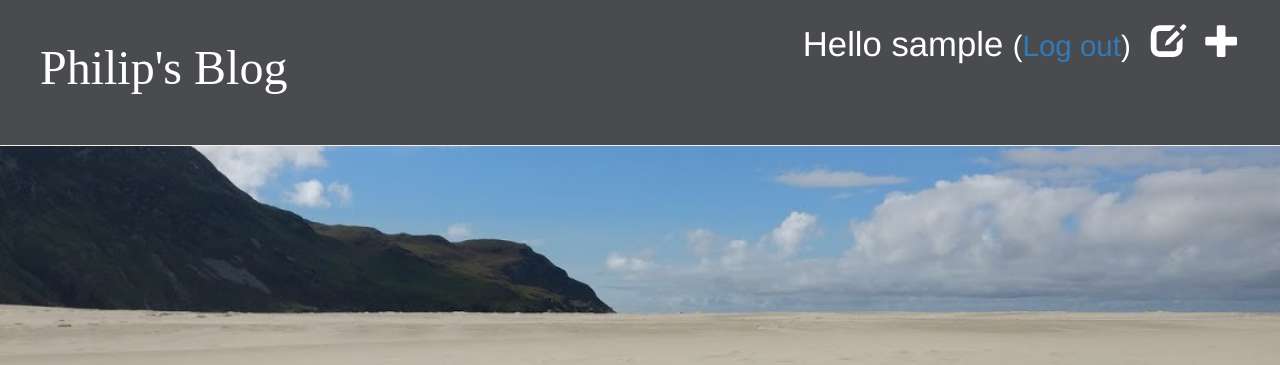
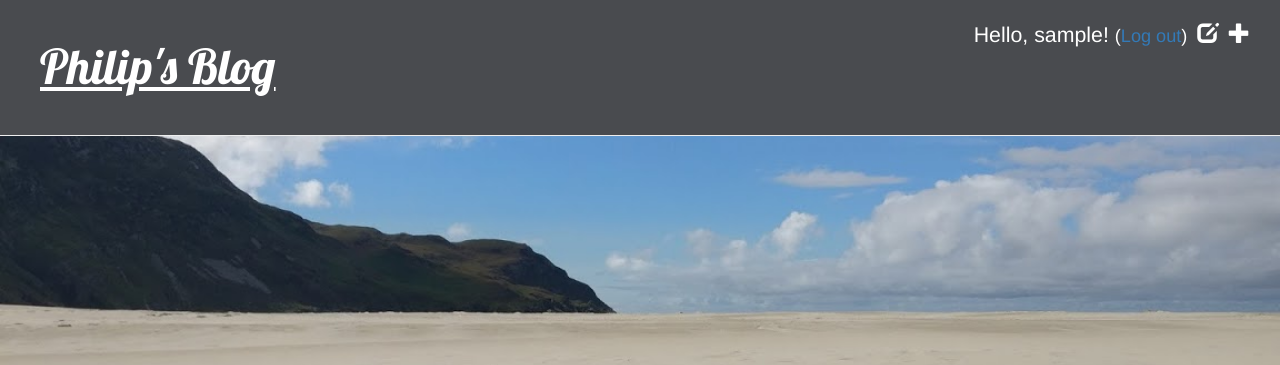
Before and after one commit to PhilipBoyle/philips-blog, a Django app: page / in a window 1280 px wide. Shown: the top 365 px of the page. Run offline with Django 3.2, Linux system fonts and the light colour scheme; the visitor is signed in with stand-in values (Sample User, id 1); data that the repository does not hold is empty; some libraries are stand-ins or nearby versions.

Commit message:
final touches, hopefully

```diff
--- a/blog/static/css/blog.css
+++ b/blog/static/css/blog.css
@@ -1,8 +1,3 @@
-
-h1 a, h2 a {
-    color: #000000;
-    font-family: Ariel;
-}
 
 hr { border-top: 2px solid black;}
 
@@ -15,20 +10,38 @@ body {
 .page-header {
     background-color: #494b4f;
     margin-top: 0;
-    padding: 20px 20px 40px 40px;
+    padding: 20px 20px 30px 40px;
+    position: fixed;
+    width: 100%;
+    top: 0px;
+    z-index:1;
 }
 .page-header h1, .page-header h1 a, .page-header h1 a:visited, .page-header h1 a:active {
 
     color: #ffffff;
     font-size: 36pt;
-    text-decoration: none;
+    text-decoration: underline;
 }
+
+
+h1 a {
+    color: #000000;
+    font-family: 'Lobster';
+}
+
+h2, h3, h4 {
+    font-family: 'Ariel';
+    color: #FFFFFF;
+}
+
 .content {
+
     margin-left: 40px;
+    margin-top: 150px;
+    z-index:1;
 }
-h1, h2, h3, h4 {
-    font-family: 'Lobster', cursive;
-}
+
+
 .date {
     color: #828282;
 }
@@ -41,8 +54,8 @@ h1, h2, h3, h4 {
 .top-menu, .top-menu:hover, .top-menu:visited {
     color: #ffffff;
     float: right;
-    font-size: 26pt;
-    margin-right: 20px;
+    font-size: 16pt;
+    margin-right: 10px;
 }
 .post {
     background-color: #ffffff;
@@ -51,9 +64,13 @@ h1, h2, h3, h4 {
     border-style: solid;
     border-width: 1px;
 }
-.post h1 a, .post h1 a:visited {
+.post h2 a, .post h2 a:visited {
     color: #000000;
 }
 .comment {
-    margin: 20px 0px 20px 20px;
+    background-color: #d2d8e0;
+    padding: 20px 20px 20px 20px;
+    margin: 20px 20px 20px 20px;
+    border-style: solid;
+    border-width: 1px;
 }
--- a/blog/templates/blog/base.html
+++ b/blog/templates/blog/base.html
@@ -6,6 +6,7 @@
 <head>
     <meta charset="UTF-8">
     <title>Philip's Blog</title>
+    <link rel="icon" >
     <link rel="stylesheet" href="//maxcdn.bootstrapcdn.com/bootstrap/3.2.0/css/bootstrap.min.css">
     <link rel="stylesheet" href="//maxcdn.bootstrapcdn.com/bootstrap/3.2.0/css/bootstrap-theme.min.css">
     <link href="//fonts.googleapis.com/css?family=Lobster&subset=latin,latin-ext" rel="stylesheet" type="text/css">
@@ -18,7 +19,7 @@
         <!-- check for login -->
             <a href="{% url 'post_new' %}" class="top-menu"><span class="glyphicon glyphicon-plus"></span></a>
             <a href="{% url 'post_draft_list' %}" class="top-menu"><span class="glyphicon glyphicon-edit"></span></a>
-            <p class="top-menu">Hello {{ user.username }} <small>(<a href="{% url 'logout' %}">Log out</a>)</small></p>
+            <p class="top-menu">Hello, {{ user.username }}! <small>(<a href="{% url 'logout' %}">Log out</a>)</small></p>
         {% else %}
         <!-- if not logged add login button -->
             <a href="{% url 'login' %}" class="top-menu"><span class="glyphicon glyphicon-lock"></span></a>
--- a/blog/templates/blog/post_list.html
+++ b/blog/templates/blog/post_list.html
@@ -10,6 +10,7 @@
                 <p>{{ post.published_date }}</p>
             </div>
             <p>{{ post.text|linebreaksbr }}</p>
+
             <a href="{% url 'post_detail' pk=post.pk %}">Comments: {{ post.approved_comments.count }}</a>
 
         </div>
```
